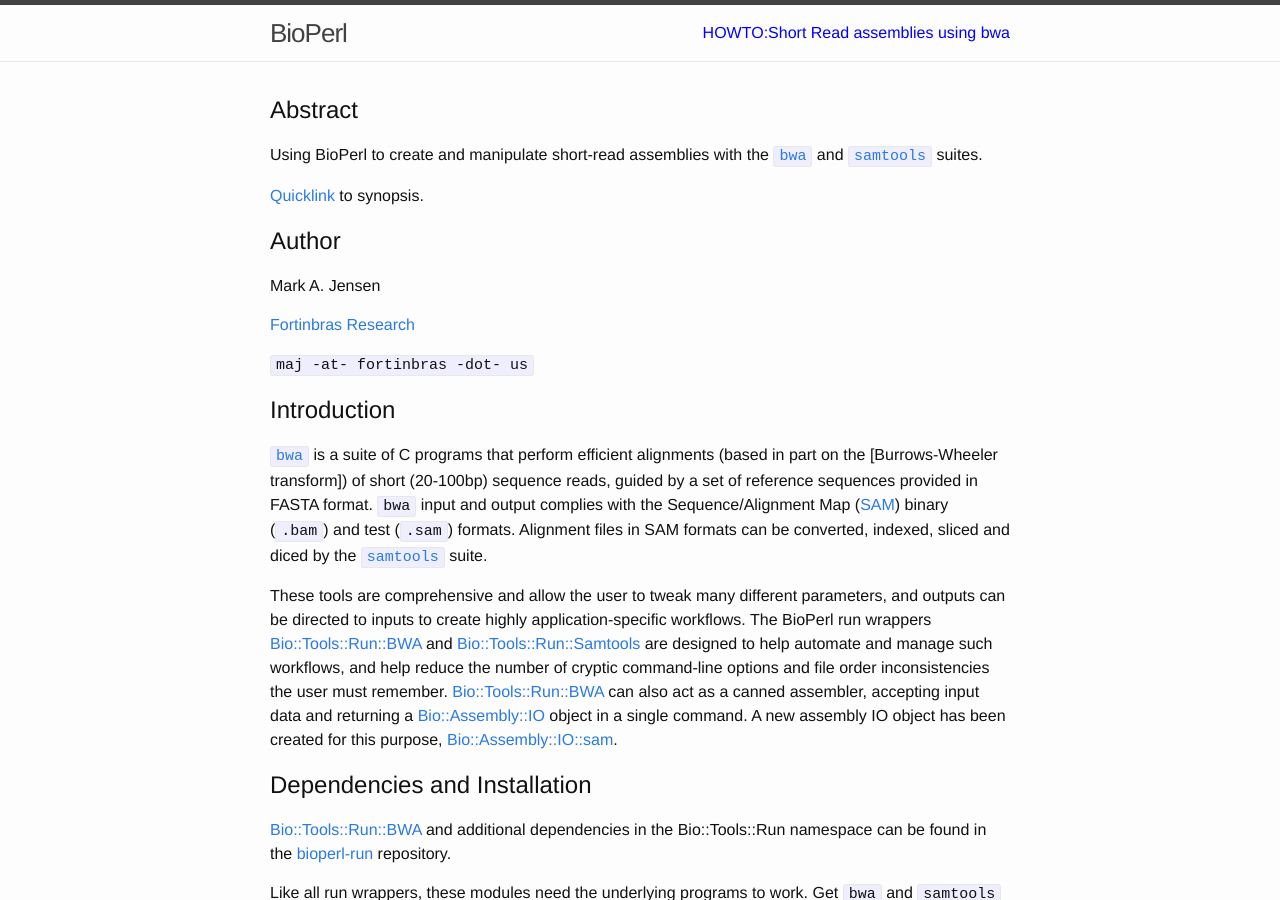
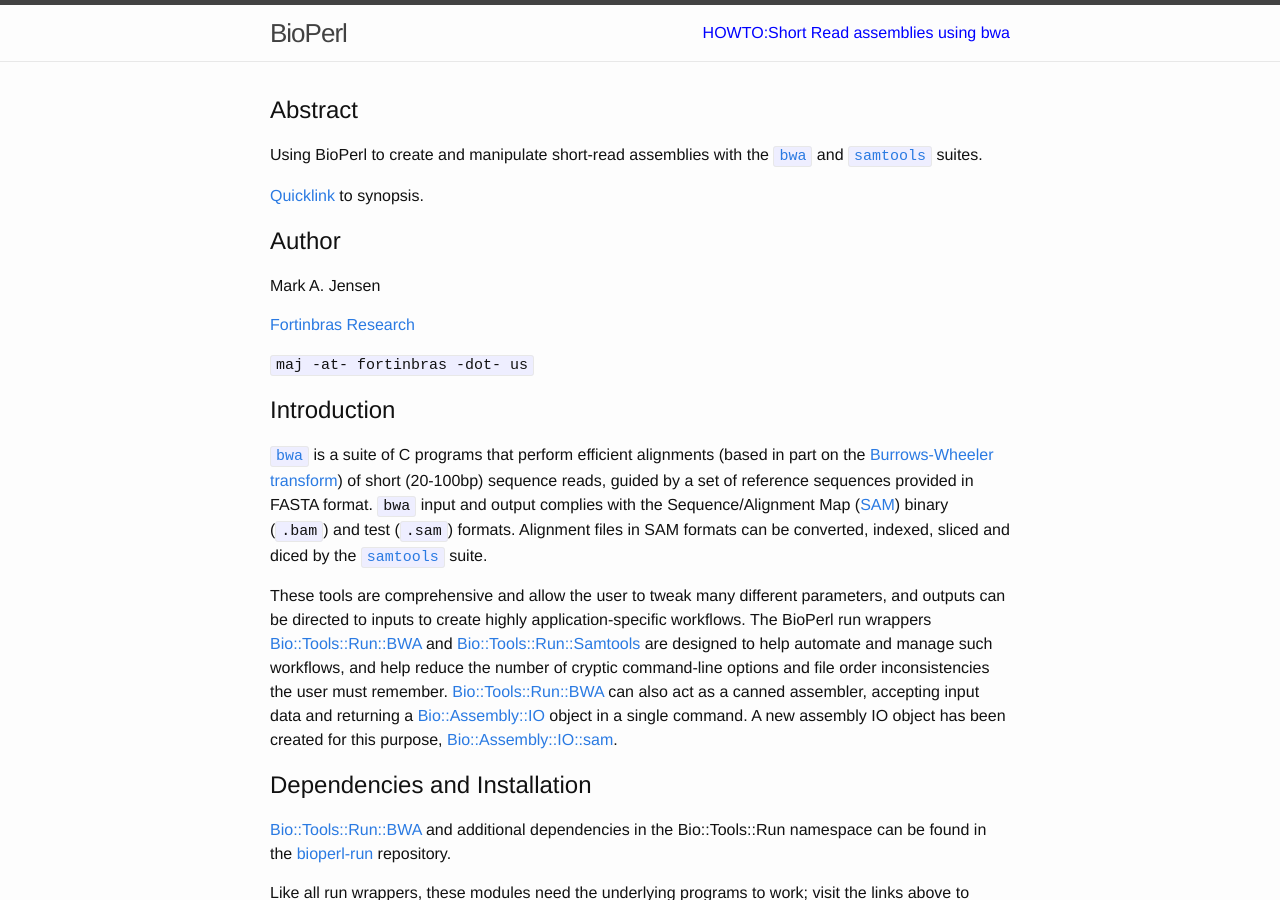
Before and after one commit to bioperl/bioperl.github.io, a Jekyll site: the page built from howtos/Short-read_assemblies_with_BWA.md, in a window 1280 px wide and 900 px high. Built offline with Jekyll 4.4.1, drawn with Linux system fonts in a browser that asks for light colours; Markdown is read by kramdown in place of the engine named in the settings; part of the change alters nothing that is shown; some of the changed text lies outside the part shown.

Commit message:
fix(BWA.md) : fixes

````diff
--- a/howtos/Short-read_assemblies_with_BWA.md
+++ b/howtos/Short-read_assemblies_with_BWA.md
@@ -6,7 +6,7 @@ layout: default
 Abstract
 --------
 
-Using BioPerl to create and manipulate short-read assemblies with the [`bwa`](http://bio-bwa.sourceforge.net/) and [`samtools`](http://samtools.sourceforge.net/) suites.
+Using BioPerl to create and manipulate short-read assemblies with the [`bwa`](http://bio-bwa.sourceforge.net/) and [`samtools`](http://www.htslib.org/) suites.
 
 [Quicklink](#synopsis) to synopsis.
 
@@ -22,7 +22,7 @@ Mark A. Jensen
 Introduction
 ------------
 
-[`bwa`](http://bio-bwa.sourceforge.net/) is a suite of C programs that perform efficient alignments (based in part on the [Burrows-Wheeler transform]) of short (20-100bp) sequence reads, guided by a set of reference sequences provided in FASTA format. `bwa` input and output complies with the Sequence/Alignment Map ([SAM](http://samtools.sourceforge.net/SAM1.pdf)) binary (`.bam`) and test (`.sam`) formats. Alignment files in SAM formats can be converted, indexed, sliced and diced by the [`samtools`](http://samtools.sourceforge.net/) suite.
+[`bwa`](http://bio-bwa.sourceforge.net/) is a suite of C programs that perform efficient alignments (based in part on the [Burrows-Wheeler transform](http://en.wikipedia.org/wiki/Burrows-Wheeler_transform)) of short (20-100bp) sequence reads, guided by a set of reference sequences provided in FASTA format. `bwa` input and output complies with the Sequence/Alignment Map ([SAM](http://www.htslib.org/doc/sam.html)) binary (`.bam`) and test (`.sam`) formats. Alignment files in SAM formats can be converted, indexed, sliced and diced by the [`samtools`](http://www.htslib.org/) suite.
 
 These tools are comprehensive and allow the user to tweak many different parameters, and outputs can be directed to inputs to create highly application-specific workflows. The BioPerl run wrappers [Bio::Tools::Run::BWA](https://metacpan.org/pod/Bio::Tools::Run::BWA) and [Bio::Tools::Run::Samtools](https://metacpan.org/pod/Bio::Tools::Run::Samtools)
 are designed to help automate and manage such workflows, and help reduce the number of cryptic command-line options and file order inconsistencies the user must remember. [Bio::Tools::Run::BWA](https://metacpan.org/pod/Bio::Tools::Run::BWA)
@@ -33,7 +33,7 @@ Dependencies and Installation
 
 [Bio::Tools::Run::BWA](https://metacpan.org/pod/Bio::Tools::Run::BWA) and additional dependencies in the Bio::Tools::Run namespace can be found in the [bioperl-run](https://github.com/bioperl/bioperl-run) repository.
 
-Like all run wrappers, these modules need the underlying programs to work. Get `bwa` and `samtools` at their Sourceforge sites: [1](http://bio-bwa.sourceforge.net/) [2](http://samtools.sourceforge.net/).
+Like all run wrappers, these modules need the underlying programs to work; visit the links above to acquire them.
 
 Also, the [Bio::DB::Sam](https://metacpan.org/pod/Bio::DB::Sam)
 modules must be installed on your system. These are _not_ BioPerl modules. (They were written by a core developer, though, so they're all right.) You can get them on [CPAN](http://metacpan.org).
@@ -85,7 +85,7 @@ Command-line options can be directed to the `aln` and `samse/sampe` steps using
 Running separate bwa components
 -------------------------------
 
-A second mode for [Bio::Tools::Run::BWA](https://metacpan.org/pod/Bio::Tools::Run::BWA) allows direct access to `bwa` commands. To run a command, construct a run factory, specifying the desired command using the `-command` argument in the factory constructor, along with options specific to that command (see [Specifying Options](#specifying-options):
+A second mode for [Bio::Tools::Run::BWA](https://metacpan.org/pod/Bio::Tools::Run::BWA) allows direct access to `bwa` commands. To run a command, construct a run factory, specifying the desired command using the `-command` argument in the factory constructor, along with options specific to that command (see [Specifying Options](#specifying-options)):
 
 ```perl
 $bwa = Bio::Tools::Run::BWA->new( -command => 'view' );
````
